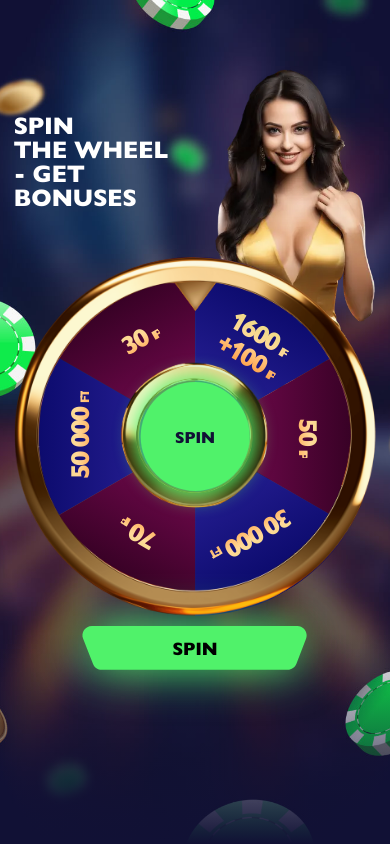
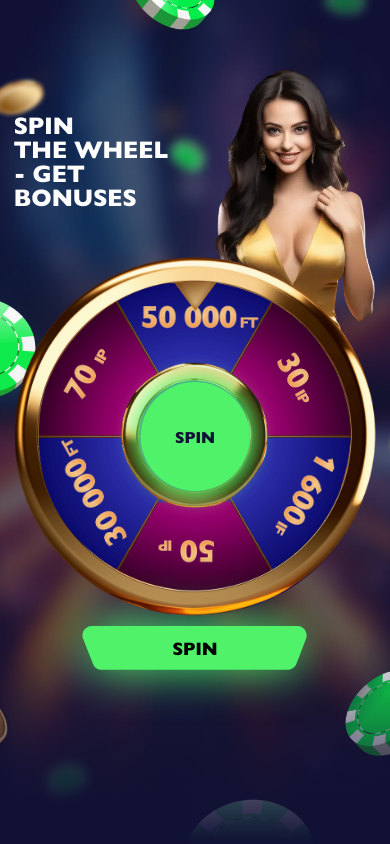
Before and after one commit to YarDubovyk/test-task, a plain HTML site: page index.html in a window 390 px wide. Drawn offline with Linux system fonts and the light colour scheme.

Commit message:
rework wheel

```diff
--- a/index.html
+++ b/index.html
@@ -36,35 +36,22 @@
           <div class="wheel">
             <ul class="wheel-list">
               <li class="wheel-segment">
-                <span class="wheel-segment-numbers">
-                  50 000 <span class="wheel-segment-units">ft</span>
-                </span>
+
               </li>
               <li class="wheel-segment">
-                <span class="wheel-segment-numbers">
-                  30 <span class="wheel-segment-units">ip</span>
-                </span>
+
               </li>
               <li class="wheel-segment">
-                <span class="wheel-segment-numbers">
-                  <span>1600 <span class="wheel-segment-units">if</span></span>
-                  <span>+100 <span class="wheel-segment-units">ip</span></span>
-                </span>
+
               </li>
               <li class="wheel-segment">
-                <span class="wheel-segment-numbers">
-                  50 <span class="wheel-segment-units">ip</span>
-                </span>
+
               </li>
               <li class="wheel-segment">
-                <span class="wheel-segment-numbers">
-                  30 000 <span class="wheel-segment-units">ft</span>
-                </span>
+
               </li>
               <li class="wheel-segment">
-                <span class="wheel-segment-numbers">
-                  70 <span class="wheel-segment-units">ip</span>
-                </span>
+
               </li>
             </ul>
           </div>
--- a/index.js
+++ b/index.js
@@ -17,7 +17,7 @@ document.addEventListener("DOMContentLoaded", () => {
 
     const numberOfItems = items.length;
     const itemAngle = 360 / numberOfItems;
-    const offsetAngle = 120;
+    const offsetAngle = 55;
     let animation;
     let previousEndDegree = 0;
 
--- a/styles.css
+++ b/styles.css
@@ -63,8 +63,8 @@
     position: absolute;
     width: 28.5vw;
     bottom: 0;
-    left: 50%;
-    transform: translateX(-50%);
+    left: 38%;
+
     max-height: 100%;
     object-fit: contain;
     z-index: 10;
@@ -186,11 +186,6 @@
   }
 
   .wheel {
-    --_items: 6;
-    all: unset;
-    aspect-ratio: 1 / 1;
-    container-type: inline-size;
-    direction: ltr;
     display: grid;
     position: relative;
     width: 39vw;
@@ -199,16 +194,16 @@
     overflow: hidden;
   }
 
-  .wheel > * {
-    position: absolute;
-  }
-
   .wheel-list {
     all: unset;
     clip-path: inset(0 0 0 0 round 50%);
     display: grid;
     inset: 0;
     place-content: center start;
+    background: url("./assets/images/inner-wheel.png") center center no-repeat;
+    width: 100%;
+    height: 100%;
+    background-size: cover;
   }
 
   .wheel-main {
@@ -237,94 +232,13 @@
   }
 
   .wheel-segment {
-    align-content: center;
-    aspect-ratio: 1 / calc(2 * tan(180deg / var(--_items)));
-    clip-path: polygon(0% 0%, 100% 50%, 0% 100%);
-    display: grid;
-    grid-area: 1 / -1;
-    rotate: calc(360deg / var(--_items) * calc(var(--_idx) - 1));
-    transform-origin: center right;
-    user-select: none;
-    width: 50cqi;
-    background: linear-gradient(to right, #070766, #3026a1);
-  }
-
-  .wheel-segment-numbers {
-    position: absolute;
-    font-size: 3.2vw;
-    transform: rotate(-90deg);
-    background: linear-gradient(180deg, #ebdb82 0%, #ffd998 48.28%, #ffa14a 100%);
-    -webkit-background-clip: text;
-    -webkit-text-fill-color: transparent;
-    letter-spacing: -2.377px;
-    text-transform: uppercase;
-  }
-
-  .wheel-segment-units {
-    font-size: 1.5vw;
-  }
-
-  .wheel-segment:nth-child(1) {
-    --_idx: 1;
-    .wheel-segment-numbers {
-      top: 40%;
-      left: 0;
-    }
-  }
-
-  .wheel-segment:nth-child(2) {
-    --_idx: 2;
-    background: linear-gradient(to right, #2d001e, #830b59);
-    .wheel-segment-numbers {
-      top: 40%;
-      left: 20%;
-    }
-  }
-
-  .wheel-segment:nth-child(3) {
-    --_idx: 3;
-    .wheel-segment-numbers {
-      top: 35%;
-      left: 15%;
-      line-height: 1;
-      display: flex;
-      flex-direction: column;
-    }
-  }
-
-  .wheel-segment:nth-child(4) {
-    --_idx: 4;
-    background: linear-gradient(to right, #2d001e, #830b59);
-    .wheel-segment-numbers {
-      top: 40%;
-      left: 20%;
-    }
-  }
-
-  .wheel-segment:nth-child(5) {
-    --_idx: 5;
-    .wheel-segment-numbers {
-      top: 40%;
-      left: 0%;
-    }
-  }
-
-  .wheel-segment:nth-child(6) {
-    --_idx: 6;
-    background: linear-gradient(to right, #2d001e, #830b59);
-    .wheel-segment-numbers {
-      top: 40%;
-      left: 20%;
-    }
-  }
-
-  .wheel-segment.active {
-    background: var(--color-primary);
+    opacity: 0;
   }
 
   @media screen and (max-width: 1366px) {
     .girl-image {
       width: 38.5vw;
+      transform: translateX(-50%);
     }
   }
 
@@ -371,30 +285,6 @@
       height: 70vw;
     }
 
-    .wheel-segment:nth-child(1) .wheel-segment-numbers {
-      left: 10%;
-    }
-
-    .wheel-segment:nth-child(2) .wheel-segment-numbers {
-      left: 25%;
-    }
-
-    .wheel-segment:nth-child(3) .wheel-segment-numbers {
-      left: 20%;
-    }
-
-    .wheel-segment:nth-child(4) .wheel-segment-numbers {
-      left: 25%;
-    }
-
-    .wheel-segment:nth-child(5) .wheel-segment-numbers {
-      left: 10%;
-    }
-
-    .wheel-segment:nth-child(6) .wheel-segment-numbers {
-      left: 25%;
-    }
-
     .popup-content {
       width: 90vw;
       min-height: 400px;
@@ -430,9 +320,6 @@
       height: 70vw;
     }
 
-    .wheel-segment-units {
-      font-size: 16px;
-    }
   }
 
   @media screen and (max-width: 767px) {
@@ -508,38 +395,6 @@
       font-size: 16px;
     }
 
-    .wheel-segment-numbers {
-      font-size: 26px;
-    }
-
-    .wheel-segment-units {
-      font-size: 12.5px;
-    }
-
-    .wheel-segment:nth-child(1) .wheel-segment-numbers {
-      left: 10%;
-    }
-
-    .wheel-segment:nth-child(2) .wheel-segment-numbers {
-      left: 25%;
-    }
-
-    .wheel-segment:nth-child(3) .wheel-segment-numbers {
-      left: 20%;
-    }
-
-    .wheel-segment:nth-child(4) .wheel-segment-numbers {
-      left: 25%;
-    }
-
-    .wheel-segment:nth-child(5) .wheel-segment-numbers {
-      left: 10%;
-    }
-
-    .wheel-segment:nth-child(6) .wheel-segment-numbers {
-      left: 25%;
-    }
-
     .button {
       margin-top: 5px;
     }
```
Also changed, not shown: assets/images/inner-wheel.png (added), translations.js (line endings or trailing spaces).
